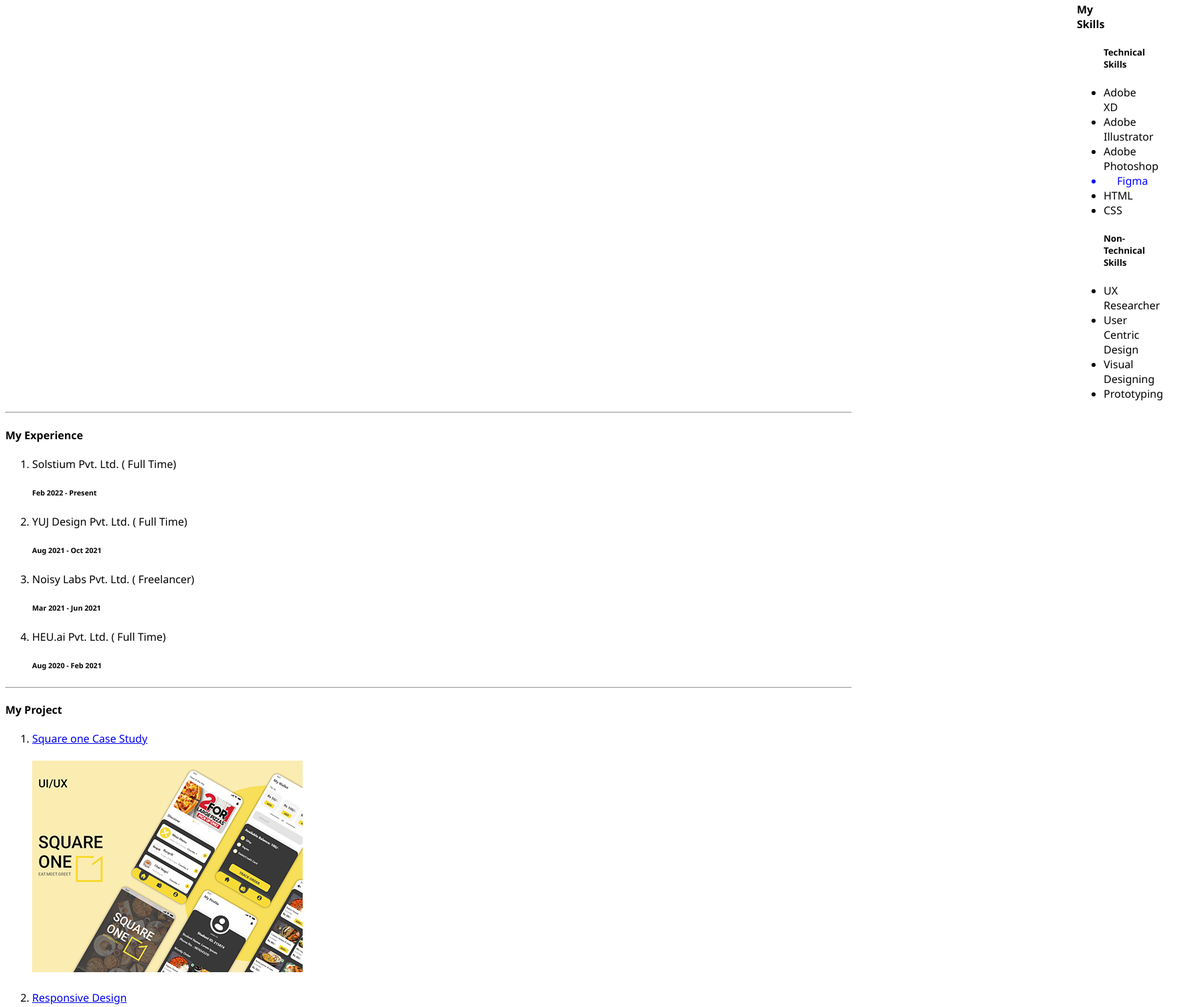
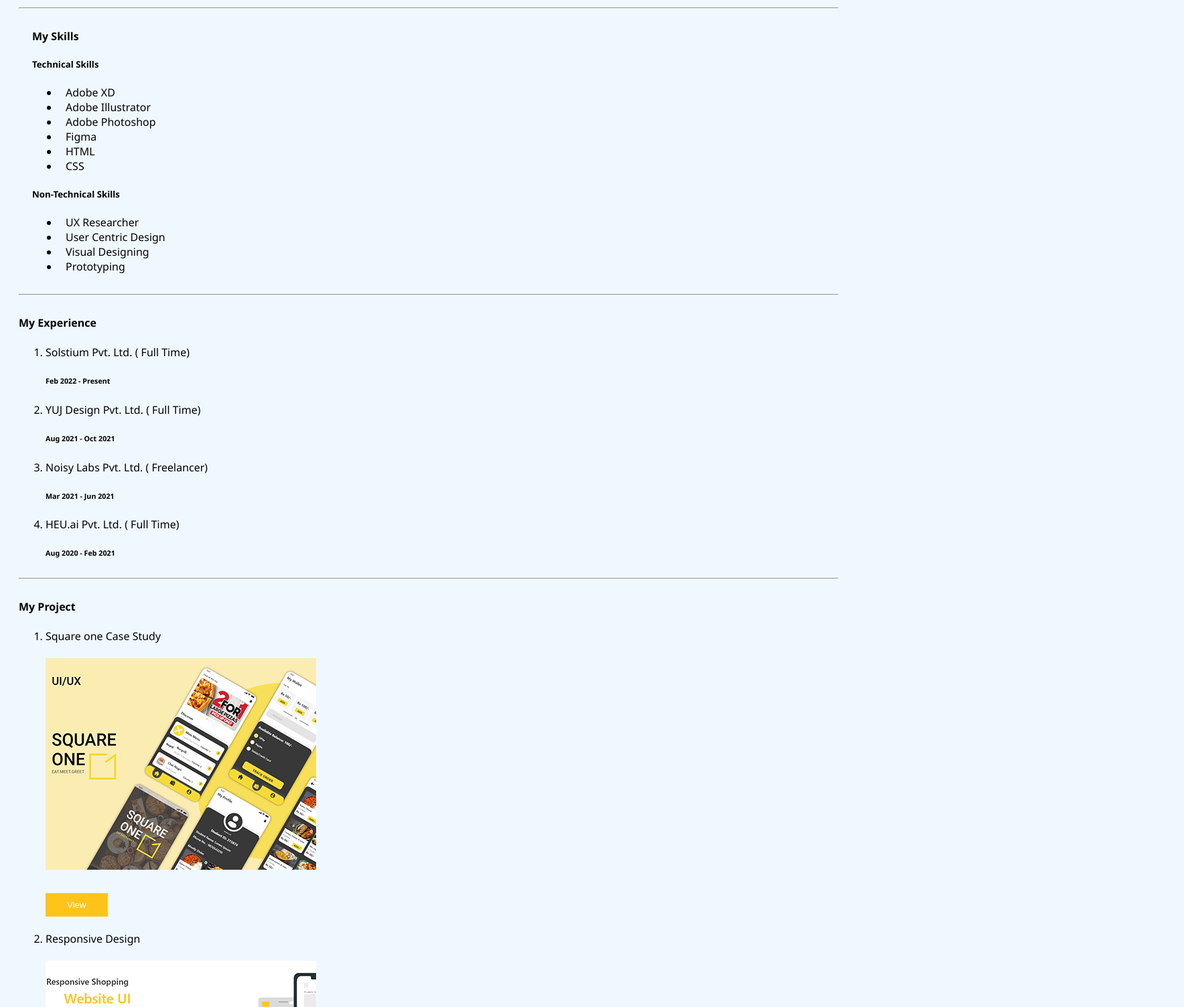
Before and after one commit to Ayushsharma099/portfolio, a plain HTML site: page index.html in a window 1280 px wide. Shown: the part 255-1759 px from the top of the page at 67% size, 1768 px wide, since content can reach past the window. Drawn offline with Linux system fonts and the light colour scheme.

Commit message:
Style
work on the text color and spacing styling

```diff
--- a/index.html
+++ b/index.html
@@ -30,22 +30,21 @@
 
     <Div class="container">
         <h4>My Skills</h4>
+        <h5 class="List-heading">Technical Skills</h5>
         <ul>
-            <h5>Technical Skills</h5>
-            <li>Adobe XD</li>
-            <li>Adobe Illustrator</li>
-            <Li>Adobe Photoshop</Li>
-            <Li id="color">Figma</Li>
-            <li>HTML</li>
-            <Li>CSS</Li>
+            <li class="bullet">Adobe XD</li>
+            <li class="bullet">Adobe Illustrator</li>
+            <Li class="bullet">Adobe Photoshop</Li>
+            <Li class="bullet">Figma</Li>
+            <li class="bullet">HTML</li>
+            <Li class="bullet">CSS</Li>
         </ul>
-
+        <h5 class="List-heading">Non-Technical Skills</h5>
         <ul>
-            <h5>Non-Technical Skills</h5>
-            <li>UX Researcher</li>
-            <li>User Centric Design</li>
-            <Li>Visual Designing</Li>
-            <li>Prototyping</li>
+            <li class="bullet">UX Researcher</li>
+            <li class="bullet">User Centric Design</li>
+            <Li class="bullet">Visual Designing</Li>
+            <li class="bullet">Prototyping</li>
         </ul>
     </Div>
     <hr>
@@ -73,16 +72,16 @@
     <Div>
         <h4>My Project</h4>
         <ol>
-            <li><a href="https://www.behance.net/gallery/96908073/Square-One-Food-ordering-App">Square one Case
-                    Study</a></li><br><img src="1.png"> <br><br>
-            <li><a href="https://www.behance.net/gallery/119160725/Responsive-Shopping-Website-UI">Responsive Design</a>
-            </li><br><img src="2.png"><br><br>
-            <li><a href="https://www.behance.net/gallery/97030541/Square-One-Omnipresence-Design">Omnipresence</a></li>
-            <br><img src="3.png"><br><br>
-            <li><a href="https://www.behance.net/gallery/99291747/Healthcare-in-bodybuilding-UXUI">Fitpal Case Study</a>
-            </li><br><img src="4.png"><br><br>
-            <li><a href="https://www.behance.net/gallery/100871947/Travellerz-Explore-travelling-with-AR">Travellerz
-                    Case Study</a></li><br><img src="5.png">
+            <li>Square one Case
+                    Study</a></li><br><img src="1.png"> <br><a href="https://www.behance.net/gallery/96908073/Square-One-Food-ordering-App"><button>View </button></a><br><br>
+            <li>Responsive Design
+            </li><br><img src="2.png"><br><a href="https://www.behance.net/gallery/119160725/Responsive-Shopping-Website-UI"><button>View </button></a><br><br>
+            <li>Omnipresence</li>
+            <br><img src="3.png"><br><a href="https://www.behance.net/gallery/97030541/Square-One-Omnipresence-Design"><button>View </button></a><br><br>
+            <li>Fitpal Case Study
+            </li><br><img src="4.png"><br><a href="https://www.behance.net/gallery/99291747/Healthcare-in-bodybuilding-UXUI"><button>View </button></a><br><br>
+            <li>Travellerz
+                Case Study</li><br><img src="5.png"><br><a href="https://www.behance.net/gallery/100871947/Travellerz-Explore-travelling-with-AR"><button>View </button></a>
         </ol>
     </Div>
     <hr>
--- a/styles.css
+++ b/styles.css
@@ -1,15 +1,35 @@
 body{
     font-family: 'Segoe UI';
+    padding-left: 20px;
+    padding-right: 20px;
+    background-color: aliceblue;
+
+}
+hr{
+    margin: 30px 0px;
 }
 .container
 {
-    padding-left: 100rem;
-    padding-right: 10rem;
+    padding-left: 20px;
+    padding-right: 20px;
     border: 4rem
 
 }
-#color
-{
-    color: blue;
-    padding-left: 20px;
+.list-heading{
+    padding-left: 100PX;
 }
+.bullet{
+    padding-left: 10px;
+}
+button{
+    margin-top: 30px;
+    padding-left: 32px;
+    padding-right: 32px;
+    padding-top: 10px;
+    padding-bottom: 10px;
+    border: none;
+    background-color: #FFC31A;
+    color: #ffffff;
+    cursor: pointer;
+
+}
```
